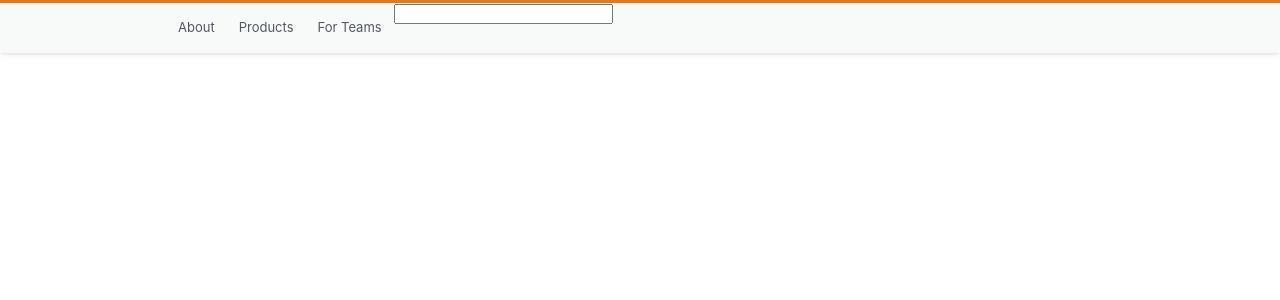
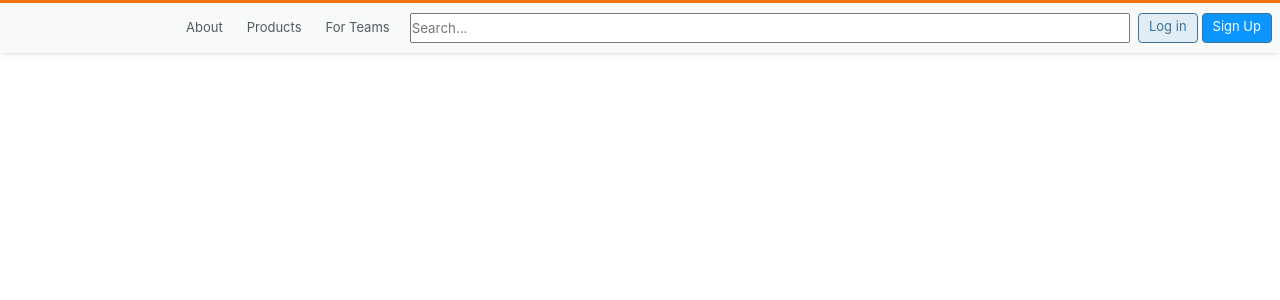
Before and after one commit to codestates-seb/seb41_pre_041, a React (Create React App) app in the folder client/: page / in a window 1280 px wide. Shown: the top 300 px of the page. Built offline with nearby package versions, Linux system fonts and the light colour scheme; grey boxes are pictures that could not be loaded.

Commit message:
update: Header 외관 구현완료

```diff
--- a/client/src/components/StackHeader.js
+++ b/client/src/components/StackHeader.js
@@ -2,7 +2,9 @@ import React from "react";
 import styled from "styled-components";
 
 const HeaderWrap = styled.div`
+    display: flex;
     position: fixed;
+    justify-content: center;
     z-index: 10;
     width: 100%;
     border-top: 3px solid #F2740D;
@@ -49,6 +51,50 @@ const HeaderContainer = styled.div`
             background: #e3e6e8;
         }
     }
+
+    #search {
+        display: flex;
+        align-items: center;
+        flex-grow: 1;
+        padding: 0 8px;
+    }
+    .input-wrap {
+        flex: 1;
+    }
+    input {
+        width: 100%;
+        height: 30px;
+        line-height: 30px;
+    }
+
+    .nav-login {
+        display: flex;
+        align-items: center;
+        li {
+            height: 30px;
+            padding: 1px 10px;
+            border: 1px solid #39739d;
+            border-radius: 4px;
+            background: #e1ecf4;
+        }
+        li:last-child {
+            margin-left: 4px;
+            background: #0a95ff;
+            a {
+                color: #ffffff;
+            }
+        }
+        li:hover {
+            background: #b3d3ea;
+        }
+        li:last-child:hover {
+            background: #0074cc;
+        }
+        a {
+            font-size: 13px;
+            color: #39739d;
+        }
+    }
 `
 
 function StackHeader() {
@@ -69,11 +115,18 @@ function StackHeader() {
                     <li><a href="/">For Teams</a></li>
                 </ul>
 
+                {/* search */}
                 <form id="search" role="search">
                     <div className="input-wrap">
-                        <input></input>
+                        <input type="text" placeholder="Search..."></input>
                     </div>
                 </form>
+
+                {/* login */}
+                <ul className="nav-login">
+                    <li><a href="/">Log in</a></li>
+                    <li><a href="/">Sign Up</a></li>
+                </ul>
             </HeaderContainer>
         </HeaderWrap>
     )
```
Also changed, not shown: 1 other file (tests, documents, lock files or other folders).
